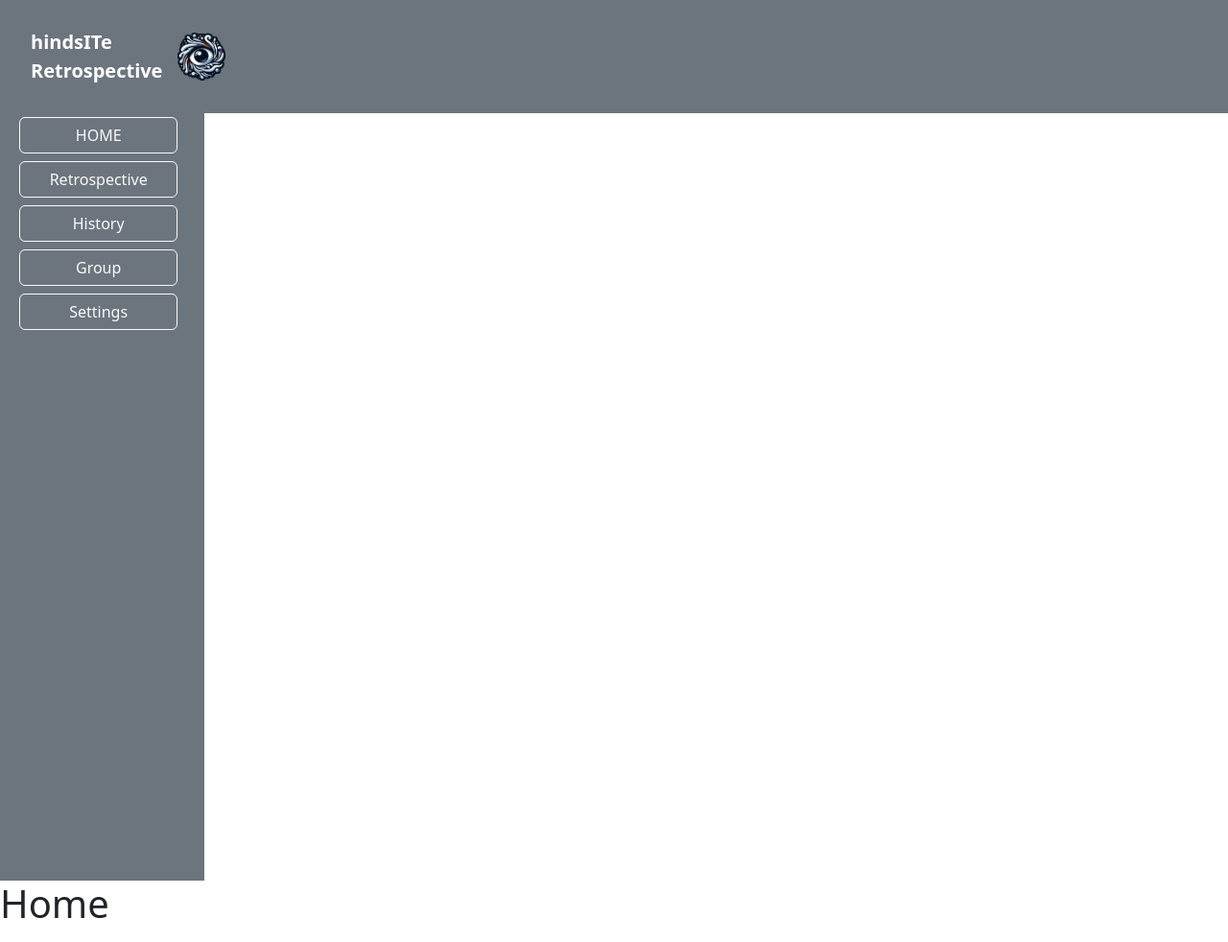
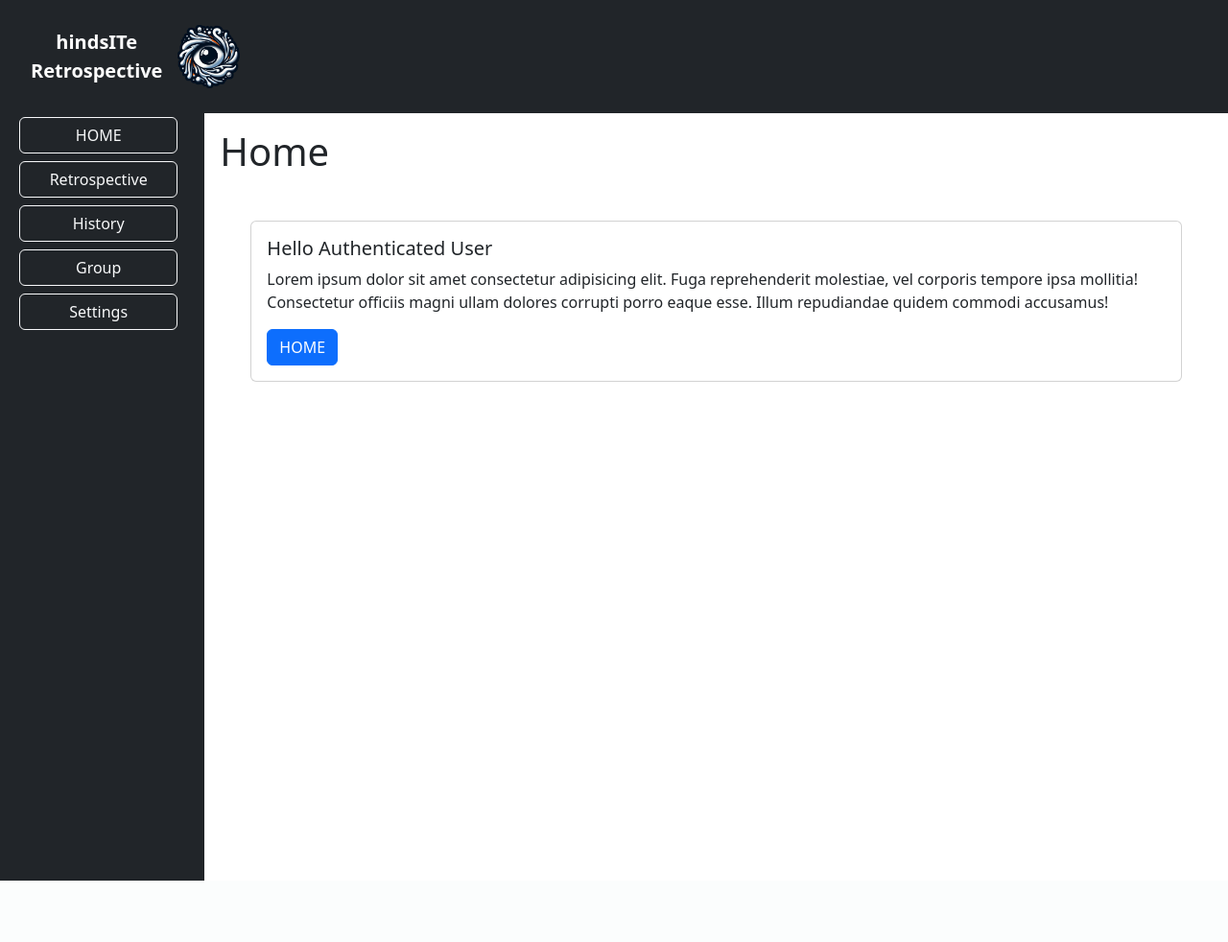
Before and after one commit to Bilgecrank/hindsite, a Flask app: page / in a window 1280 px wide. Shown: the whole page at 96% size. After the commit the page ends 918 px from the top, so only its background shows below. Run offline with Flask 3, Linux system fonts and the light colour scheme; some libraries are stand-ins or nearby versions.

Commit message:
darkened the navigation pane and offcanvas. Added some default styling to the Home page to show the authenticated user

```diff
--- a/src/app/templates/base.html
+++ b/src/app/templates/base.html
@@ -10,7 +10,7 @@
   <body>
     <div class="row-g-0">
       <div class="column g-0 col">
-        <nav class="navbar navbar-expand-lg navbar-dark bg-secondary">
+        <nav class="navbar navbar-expand-lg navbar-dark bg-dark">
           <div class="justify-content-start container-fluid px-3 py-3">
             <button class="navbar-toggler d-lg-none"
               type="button"
@@ -23,15 +23,17 @@
             </button>
             <a href="{{ url_for('index') }}" class="navbar-brand mx-3">
               <span class="fw-bold primary">
-                hindsITe<br>Retrospective
+                <div class="text-center">hindsITe<br>Retrospective</div>
               </span>
             </a>
-            <img
-              class="img-fluid"
-              src="{{ url_for('static', filename='img/hindsite.png') }}"
-              height="50"
-              width="50">
-            </img>
+            <a href="{{ url_for('index') }}" class="navbar-brand m-0 p-0">
+              <img
+                class="img-fluid"
+                src="{{ url_for('static', filename='img/hindsite.png') }}"
+                height="65"
+                width="65">
+              </img>
+            </a>
           </div>
         </nav>
             </div>
@@ -40,7 +42,7 @@
       <div class="column g-0 col-sm-2 col-12">
         <div
           id="top-nav"
-          class="offcanvas-lg offcanvas-start bg-secondary text-light"
+          class="offcanvas-lg offcanvas-start bg-dark text-light"
           tabindex="-1">
           <div class="offcanvas-header">
             <h5 class="offcanvas-title fw-bold">Navigation</h5>
@@ -70,14 +72,13 @@
           </div>
         </div>
       </div>
-    </div>
       <main class="column g-0 col-sm-10 col-12">
-        <h1>{{ title }}</h1>
+        <h1 class="m-3">{{ title }}</h1>
         <div>
           {% block content %}
           {% endblock %}
         </div>
-      </div>
+    </div>
     {{ bootstrap.load_js() }}
   </body>
 </html>
--- a/src/app/templates/index.html
+++ b/src/app/templates/index.html
@@ -2,8 +2,17 @@
 
     {% block content %}
 
-    <ul>
-
-    </ul>
+    <div class="card m-5">
+        <div class="card-body">
+            <h5 class="card-title">Hello Authenticated User</h5>
+            <p class="card-text">
+                Lorem ipsum dolor sit amet consectetur adipisicing elit.
+                Fuga reprehenderit molestiae, vel corporis tempore ipsa mollitia!
+                Consectetur officiis magni ullam dolores corrupti porro eaque esse.
+                Illum repudiandae quidem commodi accusamus!
+            </p>
+            <a href="{{ url_for('index')}}" class="btn btn-primary">HOME</a>
+        </div>
+    </div>
 
     {% endblock %}
```
